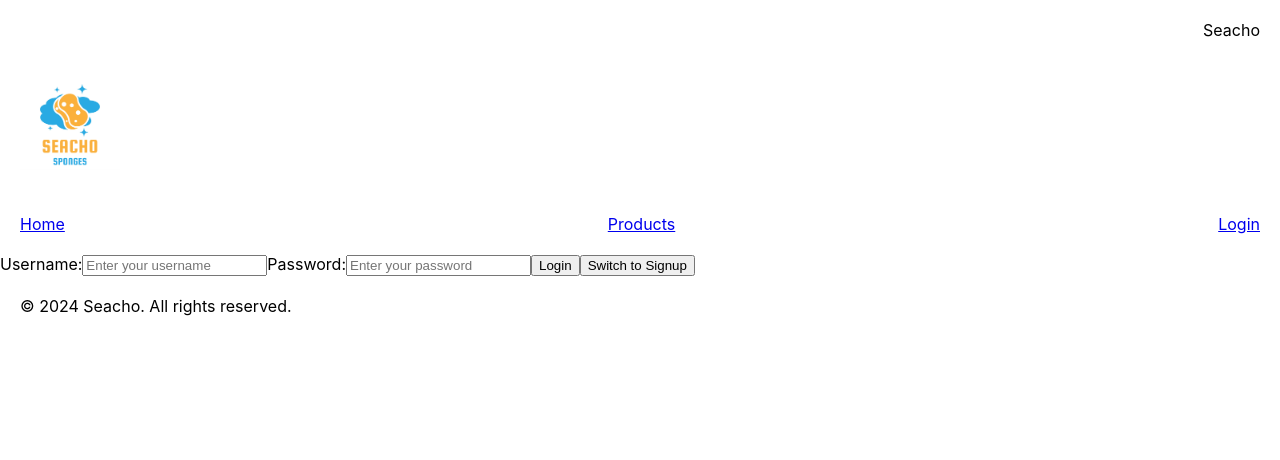
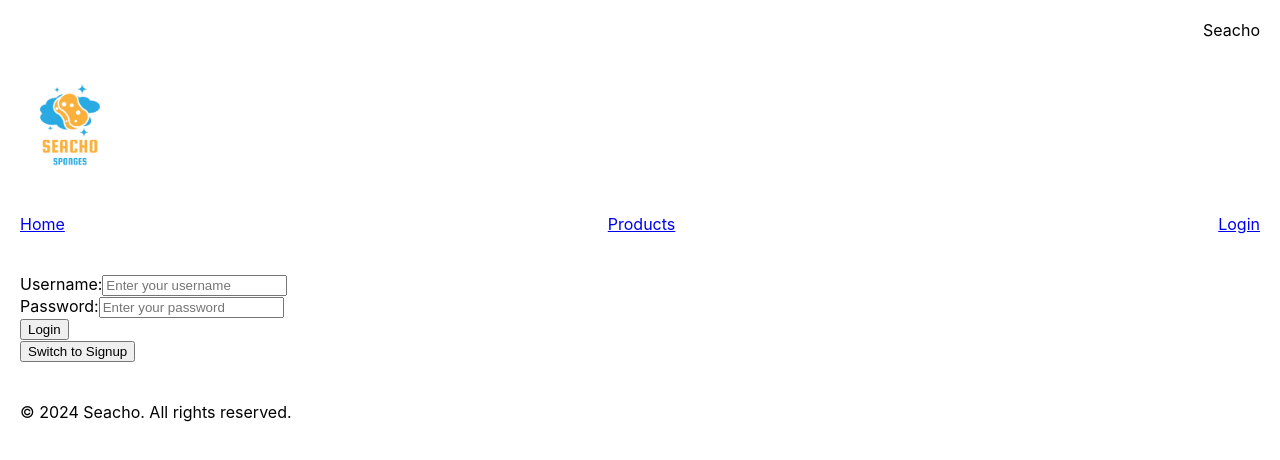
Before and after one commit to Seanybobocoy/ENSF381-Assignment4, a React (Create React App) app in the folder my-ecommerce-app/: page /login in a window 1280 px wide. Shown: the top 460 px of the page. Built offline with nearby package versions, Linux system fonts and the light colour scheme.

Commit message:
Fixed formatting of login and signup pages.

```diff
--- a/my-ecommerce-app/src/components/LoginForm.js
+++ b/my-ecommerce-app/src/components/LoginForm.js
@@ -7,20 +7,13 @@ const LoginForm = ({ switchToSignup }) => {
 
   const handleSubmit = (e) => {
     e.preventDefault();
-    if (username.trim() === '' || password.trim() === '') {
-      alert('Please fill in all fields.');
-      return;
-    }
-    // Simulate login logic (replace with your actual authentication logic)
-    if (username === 'example' && password === 'password') {
+    // Insert validation and submission logic here
     alert('Login successful!');
-    } else {
-      alert('Invalid username or password.');
-    }
   };
 
   return (
-    <form onSubmit={handleSubmit}>
+    <form onSubmit={handleSubmit} style={{ maxWidth: '300px', padding: '20px' }}>
+      <div>
         <label htmlFor="username">Username:</label>
         <input
           type="text"
@@ -29,6 +22,8 @@ const LoginForm = ({ switchToSignup }) => {
           value={username}
           onChange={(e) => setUsername(e.target.value)}
         />
+      </div>
+      <div>
         <label htmlFor="password">Password:</label>
         <input
           type="password"
@@ -37,8 +32,13 @@ const LoginForm = ({ switchToSignup }) => {
           value={password}
           onChange={(e) => setPassword(e.target.value)}
         />
+      </div>
+      <div>
         <button type="submit">Login</button>
-      <button onClick={switchToSignup}>Switch to Signup</button>
+      </div>
+      <div>
+        <button type="button" onClick={switchToSignup}>Switch to Signup</button>
+      </div>
     </form>
   );
 };
--- a/my-ecommerce-app/src/components/SignupForm.js
+++ b/my-ecommerce-app/src/components/SignupForm.js
@@ -9,20 +9,13 @@ const SignupForm = ({ switchToLogin }) => {
 
   const handleSubmit = (e) => {
     e.preventDefault();
-    if (username.trim() === '' || password.trim() === '' || confirmPassword.trim() === '' || email.trim() === '') {
-      alert('Please fill in all fields.');
-      return;
-    }
-    if (password !== confirmPassword) {
-      alert('Passwords do not match.');
-      return;
-    }
-    // Simulate signup logic (replace with your actual signup logic)
+    // Insert validation and submission logic here
     alert('Signup successful!');
   };
 
   return (
-    <form onSubmit={handleSubmit}>
+    <form onSubmit={handleSubmit} style={{ maxWidth: '300px', padding: '20px' }}>
+      <div>
         <label htmlFor="signup-username">Username:</label>
         <input
           type="text"
@@ -31,6 +24,8 @@ const SignupForm = ({ switchToLogin }) => {
           value={username}
           onChange={(e) => setUsername(e.target.value)}
         />
+      </div>
+      <div>
         <label htmlFor="signup-password">Password:</label>
         <input
           type="password"
@@ -39,6 +34,8 @@ const SignupForm = ({ switchToLogin }) => {
           value={password}
           onChange={(e) => setPassword(e.target.value)}
         />
+      </div>
+      <div>
         <label htmlFor="confirm-password">Confirm Password:</label>
         <input
           type="password"
@@ -47,6 +44,8 @@ const SignupForm = ({ switchToLogin }) => {
           value={confirmPassword}
           onChange={(e) => setConfirmPassword(e.target.value)}
         />
+      </div>
+      <div>
         <label htmlFor="email">Email:</label>
         <input
           type="email"
@@ -55,8 +54,13 @@ const SignupForm = ({ switchToLogin }) => {
           value={email}
           onChange={(e) => setEmail(e.target.value)}
         />
+      </div>
+      <div>
         <button type="submit">Signup</button>
-      <button onClick={switchToLogin}>Switch to Login</button>
+      </div>
+      <div>
+        <button type="button" onClick={switchToLogin}>Switch to Login</button>
+      </div>
     </form>
   );
 };
```
Lines whose indentation alone changed are shown as unchanged.
